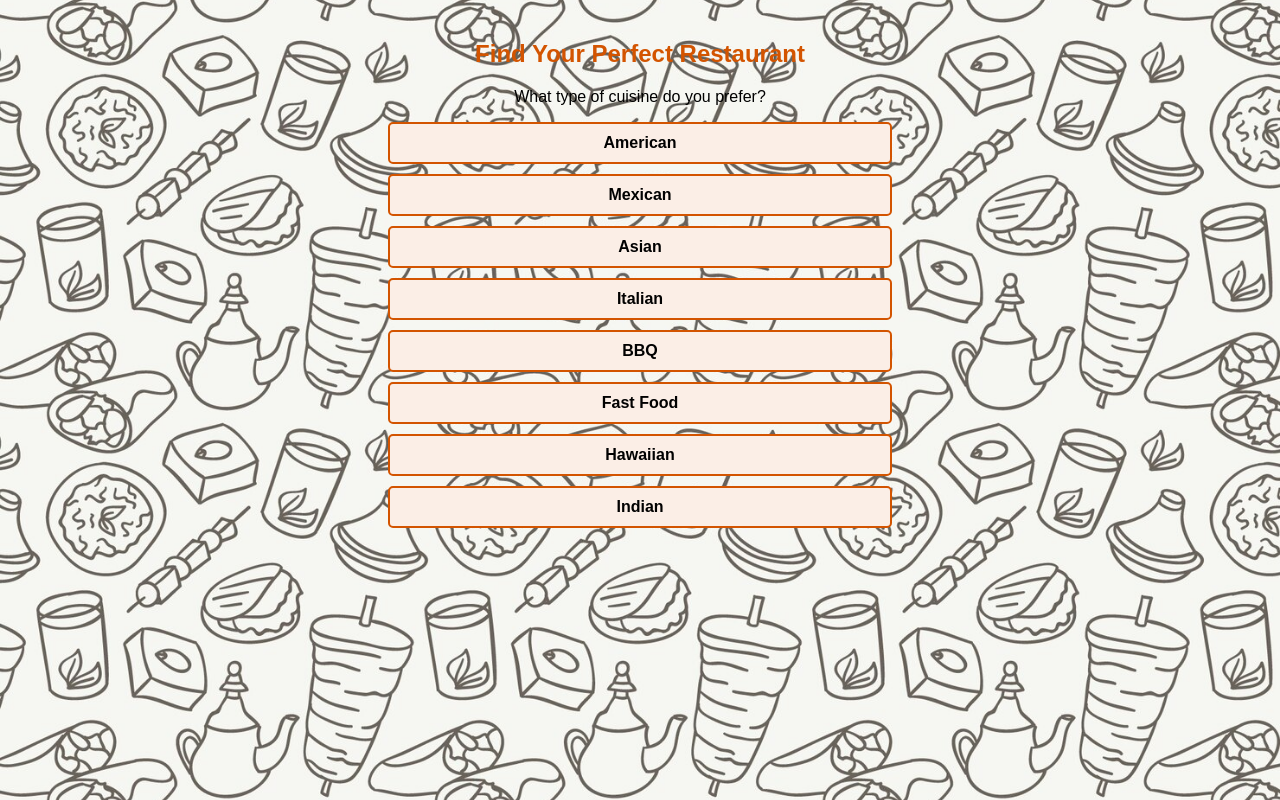
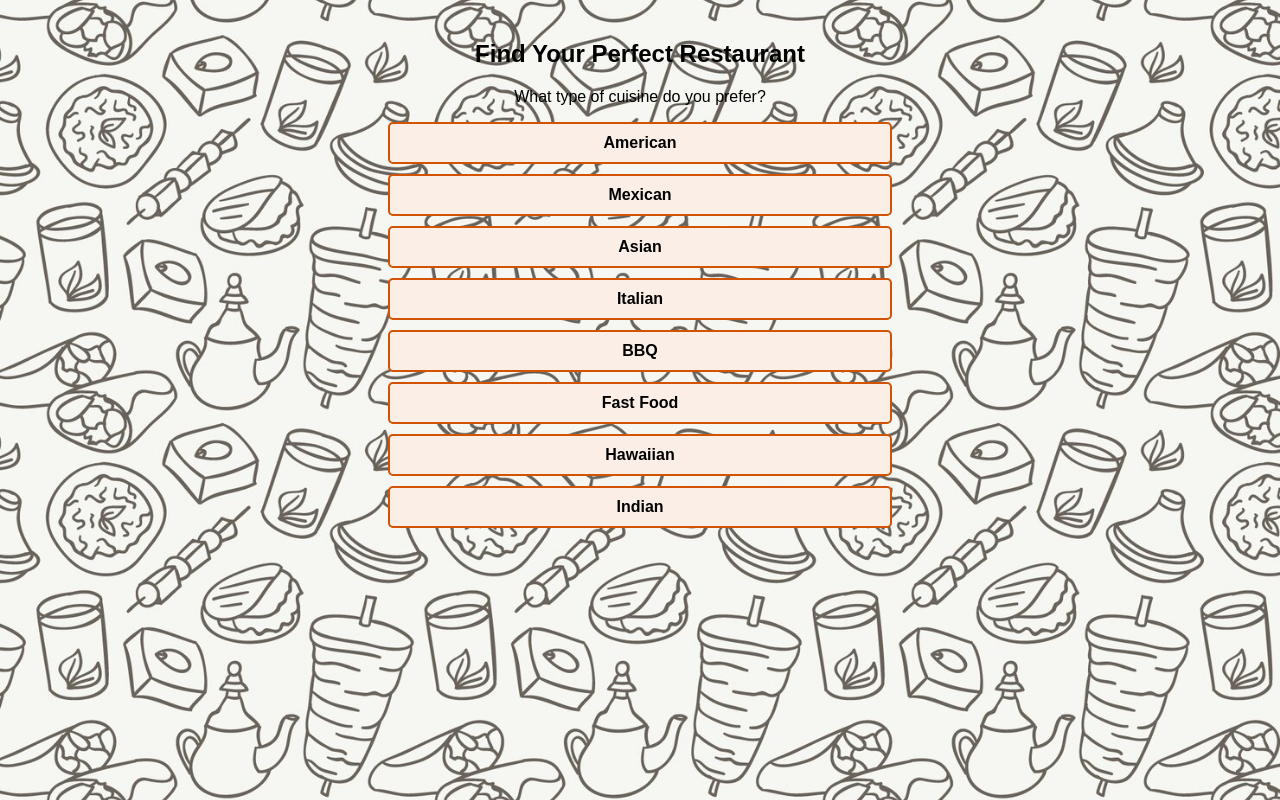
Before and after one commit to thvl3/310m3app, a plain HTML site: page templates/index.html in a window 1280 px wide. Drawn offline with Linux system fonts and the light colour scheme.

Commit message:
additional font color change to black

```diff
--- a/templates/index.html
+++ b/templates/index.html
@@ -15,7 +15,7 @@
             color: #010101;
         }
         h2 {
-            color: #d35400;
+            color: #000000;
         }
         .choice-box {
             display: block;
```
